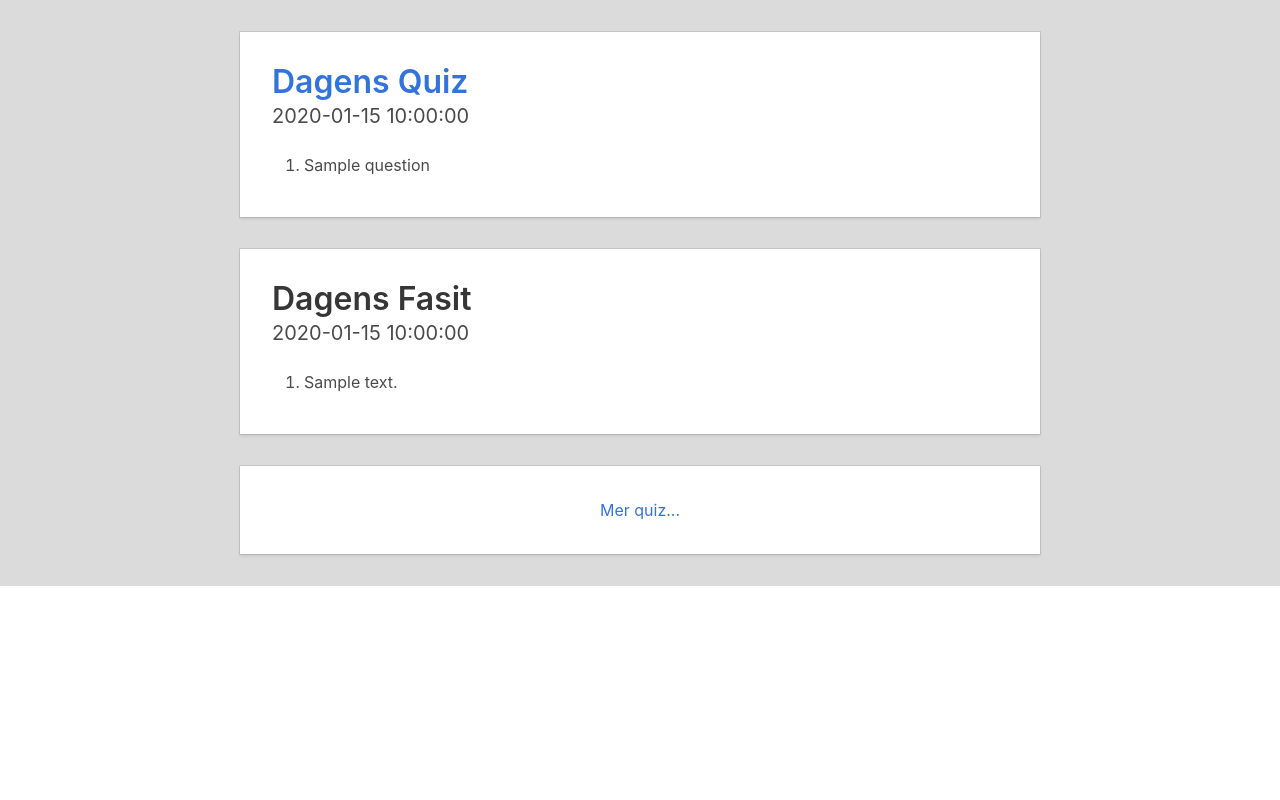
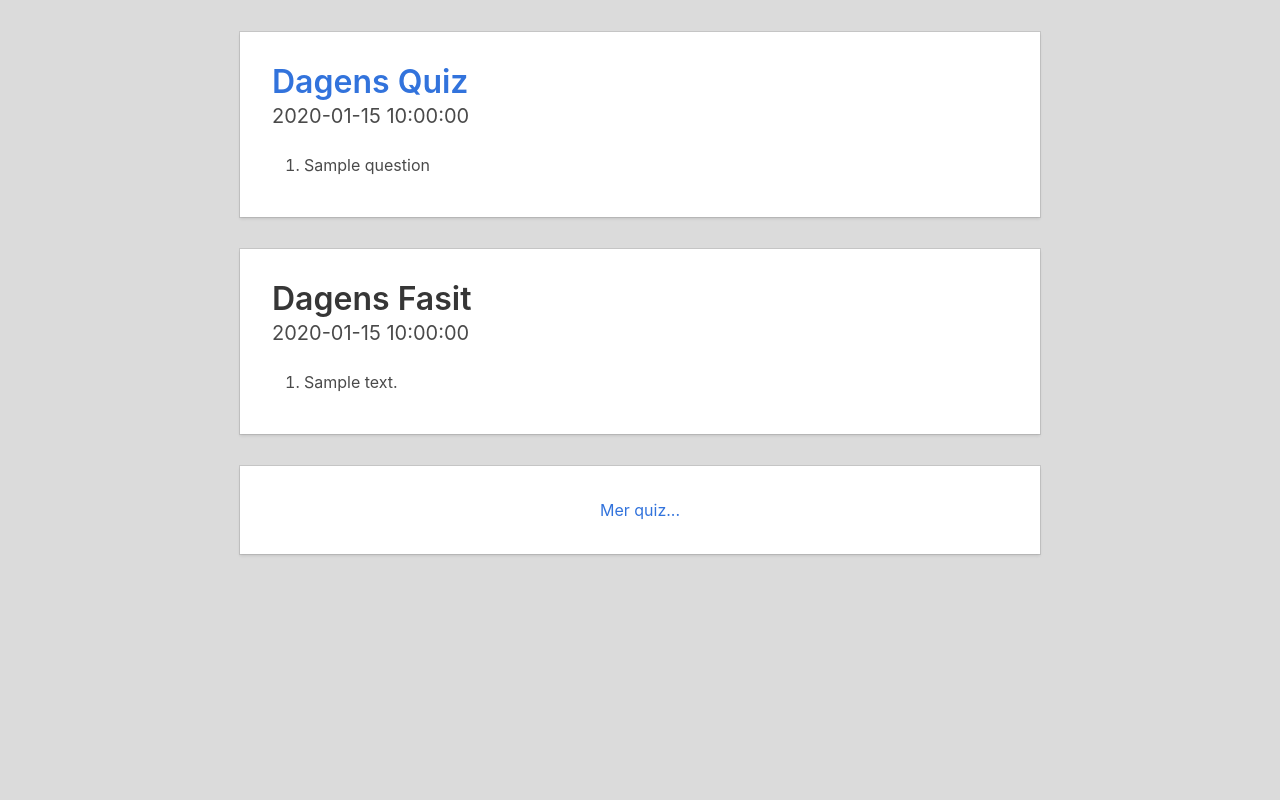
Before and after one commit to olehermanse/dagensquiz, a Flask app: template quiz_server/templates/index.html in a window 1280 px wide. Run offline with Flask 2, Linux system fonts and the light colour scheme; the template is opened without the code that fills it: most values are stand-ins (such as "Sample title", 1, 10 or a date in 2020); parts of the project's set-up code (start-up, migrations or seed data) failed here and were passed over; some libraries are stand-ins or nearby versions.

Commit message:
Added min-height to body for tall screens
Signed-off-by: Ole Herman Schumacher Elgesem <oleherman93@gmail.com>

```diff
--- a/quiz_server/templates/index.html
+++ b/quiz_server/templates/index.html
@@ -7,6 +7,12 @@
     <link rel="stylesheet" href="https://cdnjs.cloudflare.com/ajax/libs/bulma/0.7.1/css/bulma.min.css">
     <script defer="defer" src="https://use.fontawesome.com/releases/v5.0.7/js/all.js"></script>
     <style type="text/css">
+      html {
+        height: 100%;
+      }
+      body {
+        min-height: 100%;
+      }
       ol {
         margin-left: 2em;
       }
```
